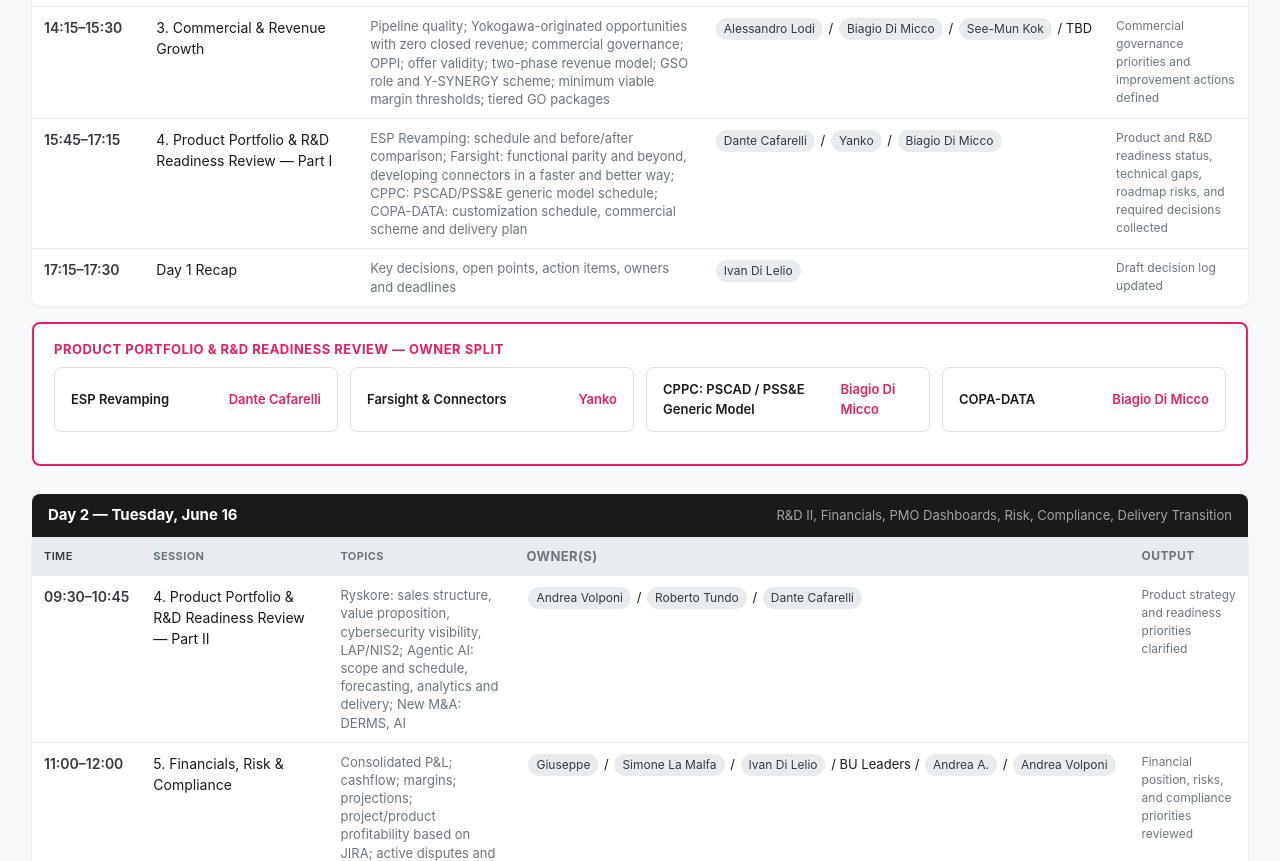
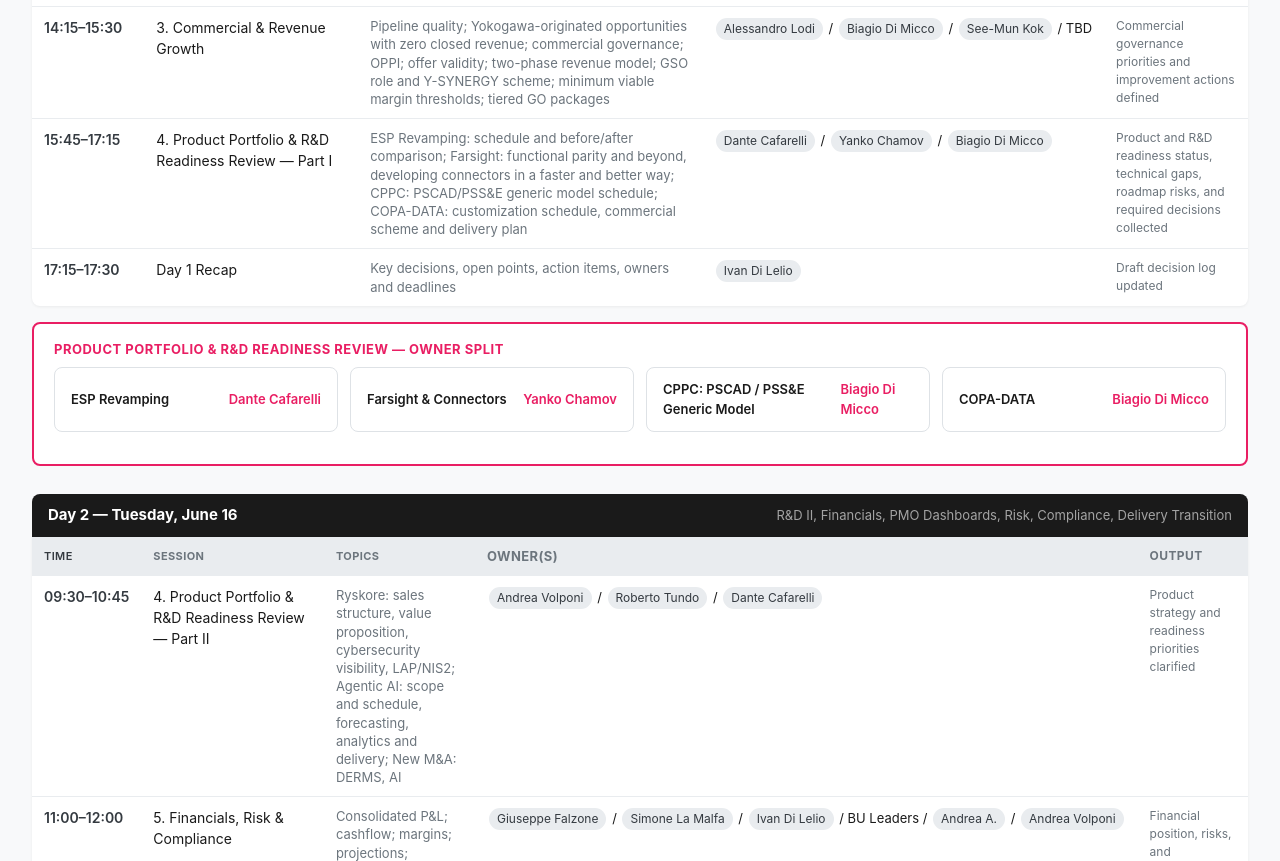
Before and after one commit to Virginbloodymary/BAX-YKGW-Agenda, a plain HTML site: page index.html in a window 1280 px wide. Shown: the part 1180-2041 px from the top of the page. Drawn offline with Linux system fonts and the light colour scheme.

Commit message:
fix: Giuseppe Falzone, Yanko Chamov

```diff
--- a/index.html
+++ b/index.html
@@ -223,7 +223,7 @@
       <p><strong>Yokogawa / YHQ</strong><br>
       <span class="owner-chip">Yukio Hirota</span> <span class="owner-chip">Takeshi S.</span> <span class="owner-chip">Shin Kakuya</span> <span class="owner-chip">See-Mun Kok</span> <span class="owner-chip">Nwe-Ni Swe</span></p>
       <p style="margin-top:6px"><strong>BaxEnergy / YBX</strong><br>
-      <span class="owner-chip">Roberto Tundo</span> <span class="owner-chip">Andrea Volponi</span> <span class="owner-chip">Dante Cafarelli</span> <span class="owner-chip">Biagio Di Micco</span> <span class="owner-chip">Alessandro Lodi</span> <span class="owner-chip">Ivan Di Lelio</span> <span class="owner-chip">Sara Cerreto</span> <span class="owner-chip">Giorgia Ciancio</span> <span class="owner-chip">Simone De Bellis</span> <span class="owner-chip">Yanko</span> <span class="owner-chip">Giuseppe</span> <span class="owner-chip">Simone La Malfa</span> <span class="owner-chip">Andrea A.</span> <span class="owner-chip">Mario</span> <span class="owner-chip">Francesco Di Dio</span> <span class="owner-chip">Francesco Di Giunta</span> <span class="owner-chip">Valentina</span> <span class="owner-chip">Sebastiano</span> <span class="owner-chip">Laura</span></p>
+      <span class="owner-chip">Roberto Tundo</span> <span class="owner-chip">Andrea Volponi</span> <span class="owner-chip">Dante Cafarelli</span> <span class="owner-chip">Biagio Di Micco</span> <span class="owner-chip">Alessandro Lodi</span> <span class="owner-chip">Ivan Di Lelio</span> <span class="owner-chip">Sara Cerreto</span> <span class="owner-chip">Giorgia Ciancio</span> <span class="owner-chip">Simone De Bellis</span> <span class="owner-chip">Yanko Chamov</span> <span class="owner-chip">Giuseppe Falzone</span> <span class="owner-chip">Simone La Malfa</span> <span class="owner-chip">Andrea A.</span> <span class="owner-chip">Mario</span> <span class="owner-chip">Francesco Di Dio</span> <span class="owner-chip">Francesco Di Giunta</span> <span class="owner-chip">Valentina</span> <span class="owner-chip">Sebastiano</span> <span class="owner-chip">Laura</span></p>
     </div>
   </div>
   <div class="section-divider"><div class="line"></div><h2>Rome &mdash; Leadership Meeting</h2><div class="line"></div></div>
@@ -238,16 +238,16 @@
       <tr data-owners="roberto tundo|biagio di micco|see-mun kok"><td class="col-time">11:15&ndash;12:30</td><td>2. YBX-Affiliate Operating &amp; Relationship Model</td><td class="col-topics">Target operating model; roles, decision rights and escalation; federated network; YBX-led local BUs mirroring BaxEnergy structure; distributed centers of excellence; commercial contracts between YBX and affiliates; licensing, transfer pricing, IP and branding; governance of customer/IP/revenue ownership and functional reporting lines; BaxEnergy Americas governance gap and roadmap into the federated model</td><td class="col-owner"><span class="owner-chip">Roberto Tundo</span> / <span class="owner-chip">Biagio Di Micco</span> / <span class="owner-chip">See-Mun Kok</span> / TBD</td><td class="col-output">Target operating model principles and governance gaps identified</td></tr>
       <tr data-owners="alessandro lodi"><td class="col-time">13:30&ndash;14:15</td><td>Americas First 75 Days: Market Reality, Customer Feedback &amp; Actions Required to Scale</td><td class="col-topics">Market response from the first 75 days in the Americas; customer feedback; pipeline quality; commercial friction points; delivery and governance gaps; actions required from YBX and YHQ to scale the Americas opportunity</td><td class="col-owner"><span class="owner-chip">Alessandro Lodi</span></td><td class="col-output">Shared understanding of Americas market reality, key blockers, and required actions</td></tr>
       <tr data-owners="alessandro lodi|biagio di micco|see-mun kok"><td class="col-time">14:15&ndash;15:30</td><td>3. Commercial &amp; Revenue Growth</td><td class="col-topics">Pipeline quality; Yokogawa-originated opportunities with zero closed revenue; commercial governance; OPPI; offer validity; two-phase revenue model; GSO role and Y-SYNERGY scheme; minimum viable margin thresholds; tiered GO packages</td><td class="col-owner"><span class="owner-chip">Alessandro Lodi</span> / <span class="owner-chip">Biagio Di Micco</span> / <span class="owner-chip">See-Mun Kok</span> / TBD</td><td class="col-output">Commercial governance priorities and improvement actions defined</td></tr>
-      <tr data-owners="dante cafarelli|yanko|biagio di micco"><td class="col-time">15:45&ndash;17:15</td><td>4. Product Portfolio &amp; R&amp;D Readiness Review — Part I</td><td class="col-topics">ESP Revamping: schedule and before/after comparison; Farsight: functional parity and beyond, developing connectors in a faster and better way; CPPC: PSCAD/PSS&E generic model schedule; COPA-DATA: customization schedule, commercial scheme and delivery plan</td><td class="col-owner"><span class="owner-chip">Dante Cafarelli</span> / <span class="owner-chip">Yanko</span> / <span class="owner-chip">Biagio Di Micco</span></td><td class="col-output">Product and R&amp;D readiness status, technical gaps, roadmap risks, and required decisions collected</td></tr>
+      <tr data-owners="dante cafarelli|yanko chamov|biagio di micco"><td class="col-time">15:45&ndash;17:15</td><td>4. Product Portfolio &amp; R&amp;D Readiness Review — Part I</td><td class="col-topics">ESP Revamping: schedule and before/after comparison; Farsight: functional parity and beyond, developing connectors in a faster and better way; CPPC: PSCAD/PSS&E generic model schedule; COPA-DATA: customization schedule, commercial scheme and delivery plan</td><td class="col-owner"><span class="owner-chip">Dante Cafarelli</span> / <span class="owner-chip">Yanko Chamov</span> / <span class="owner-chip">Biagio Di Micco</span></td><td class="col-output">Product and R&amp;D readiness status, technical gaps, roadmap risks, and required decisions collected</td></tr>
       <tr data-owners="ivan di lelio"><td class="col-time">17:15&ndash;17:30</td><td>Day 1 Recap</td><td class="col-topics">Key decisions, open points, action items, owners and deadlines</td><td class="col-owner"><span class="owner-chip">Ivan Di Lelio</span></td><td class="col-output">Draft decision log updated</td></tr>
     </tbody>
   </table>
   </div>
-  <div class="pmo-box" data-owners="dante cafarelli|yanko|biagio di micco">
+  <div class="pmo-box" data-owners="dante cafarelli|yanko chamov|biagio di micco">
     <h3>Product Portfolio &amp; R&amp;D Readiness Review — Owner Split</h3>
     <div class="split-grid">
       <div class="split-card"><span class="topic">ESP Revamping</span><span class="owner"><span class="highlight">Dante Cafarelli</span></span></div>
-      <div class="split-card"><span class="topic">Farsight &amp; Connectors</span><span class="owner"><span class="highlight">Yanko</span></span></div>
+      <div class="split-card"><span class="topic">Farsight &amp; Connectors</span><span class="owner"><span class="highlight">Yanko Chamov</span></span></div>
       <div class="split-card"><span class="topic">CPPC: PSCAD / PSS&E Generic Model</span><span class="owner"><span class="highlight">Biagio Di Micco</span></span></div>
       <div class="split-card"><span class="topic">COPA-DATA</span><span class="owner"><span class="highlight">Biagio Di Micco</span></span></div>
     </div>
@@ -258,7 +258,7 @@
     <thead><tr><th class="col-time">Time</th><th class="col-session">Session</th><th>Topics</th><th class="col-owner">Owner(s)</th><th class="col-output">Output</th></tr></thead>
     <tbody>
       <tr data-owners="andrea volponi|roberto tundo|dante cafarelli"><td class="col-time">09:30&ndash;10:45</td><td>4. Product Portfolio &amp; R&amp;D Readiness Review — Part II</td><td class="col-topics">Ryskore: sales structure, value proposition, cybersecurity visibility, LAP/NIS2; Agentic AI: scope and schedule, forecasting, analytics and delivery; New M&amp;A: DERMS, AI</td><td class="col-owner"><span class="owner-chip">Andrea Volponi</span> / <span class="owner-chip">Roberto Tundo</span> / <span class="owner-chip">Dante Cafarelli</span></td><td class="col-output">Product strategy and readiness priorities clarified</td></tr>
-      <tr data-owners="giuseppe|simone la malfa|ivan di lelio|andrea a.|andrea volponi"><td class="col-time">11:00&ndash;12:00</td><td>5. Financials, Risk &amp; Compliance</td><td class="col-topics">Consolidated P&amp;L; cashflow; margins; projections; project/product profitability based on JIRA; active disputes and legal exposure; EnergieKontor, Delfos, NDA/PEA framework; compliance: ISO 9001, ISO 27001, 231</td><td class="col-owner"><span class="owner-chip">Giuseppe</span> / <span class="owner-chip">Simone La Malfa</span> / <span class="owner-chip">Ivan Di Lelio</span> / BU Leaders / <span class="owner-chip">Andrea A.</span> / <span class="owner-chip">Andrea Volponi</span></td><td class="col-output">Financial position, risks, and compliance priorities reviewed</td></tr>
+      <tr data-owners="giuseppe falzone|simone la malfa|ivan di lelio|andrea a.|andrea volponi"><td class="col-time">11:00&ndash;12:00</td><td>5. Financials, Risk &amp; Compliance</td><td class="col-topics">Consolidated P&amp;L; cashflow; margins; projections; project/product profitability based on JIRA; active disputes and legal exposure; EnergieKontor, Delfos, NDA/PEA framework; compliance: ISO 9001, ISO 27001, 231</td><td class="col-owner"><span class="owner-chip">Giuseppe Falzone</span> / <span class="owner-chip">Simone La Malfa</span> / <span class="owner-chip">Ivan Di Lelio</span> / BU Leaders / <span class="owner-chip">Andrea A.</span> / <span class="owner-chip">Andrea Volponi</span></td><td class="col-output">Financial position, risks, and compliance priorities reviewed</td></tr>
       <tr data-owners="ivan di lelio|sara cerreto|giorgia ciancio"><td class="col-time">12:00&ndash;12:45</td><td>6. PMO Performance Dashboards &amp; Governance Reporting</td><td class="col-topics">Overview of the Grafana-based management reporting layer, covering Sales KPI &amp; Pipeline, Process Performance, BU Projects KPI and R&amp;D Performance Hub; operational visibility, management reporting, governance tracking and scalability toward a federated operating model</td><td class="col-owner"><span class="owner-chip">Ivan Di Lelio</span> / <span class="owner-chip">Sara Cerreto</span> / <span class="owner-chip">Giorgia Ciancio</span></td><td class="col-output">Shared understanding of current PMO reporting capabilities and next steps to scale governance visibility</td></tr>
       <tr data-owners="roberto tundo|biagio di micco"><td class="col-time">13:45&ndash;15:15</td><td>7. Affiliate Delivery Capability — Building the Federated BU Network</td><td class="col-topics">Phase plan to establish YBX-led local BUs at affiliates; operating mandate of remote BUs; delivery, customer ownership and proximity; specialization and centers of excellence model; talent development and "Train the Trainers"; current vs. target capability per BU; operational application of the Manufacturing License Agreement; key challenges, bottlenecks and countermeasures</td><td class="col-owner"><span class="owner-chip">Roberto Tundo</span> / <span class="owner-chip">Biagio Di Micco</span> / TBD</td><td class="col-output">Delivery capability transition framework and required follow-up sessions defined</td></tr>
       <tr data-owners="roberto tundo|biagio di micco|ivan di lelio"><td class="col-time">15:30&ndash;16:15</td><td>8. Rome-to-Acireale Transition</td><td class="col-topics">Identification of topics requiring operational deep dives in Acireale; confirmation of required participants, inputs and expected outcomes</td><td class="col-owner"><span class="owner-chip">Roberto Tundo</span> / <span class="owner-chip">Biagio Di Micco</span> / <span class="owner-chip">Ivan Di Lelio</span></td><td class="col-output">Acireale working sessions aligned with Rome decision log</td></tr>
@@ -301,8 +301,8 @@
     <div class="session-topics">Pipeline, revenue projection, OI projection, key risks and next steps</div>
     <div class="session-output">Updated project outlook and financial impact</div>
   </div>
-  <div class="acireale-session" data-owners="giuseppe|simone la malfa|ivan di lelio">
-    <div class="session-header"><div><div class="session-title">Finance Working Session</div><div class="session-meta">Jun 22&ndash;25</div></div><div class="session-owners"><span class="owner-chip">Giuseppe</span><span class="owner-chip">Simone La Malfa</span><span class="owner-chip">Ivan Di Lelio</span></div></div>
+  <div class="acireale-session" data-owners="giuseppe falzone|simone la malfa|ivan di lelio">
+    <div class="session-header"><div><div class="session-title">Finance Working Session</div><div class="session-meta">Jun 22&ndash;25</div></div><div class="session-owners"><span class="owner-chip">Giuseppe Falzone</span><span class="owner-chip">Simone La Malfa</span><span class="owner-chip">Ivan Di Lelio</span></div></div>
     <div class="session-topics">Cashflow update; product/project profitability; JIRA-based profitability model; margin visibility</div>
     <div class="session-output">Financial and profitability inputs consolidated</div>
   </div>
```
